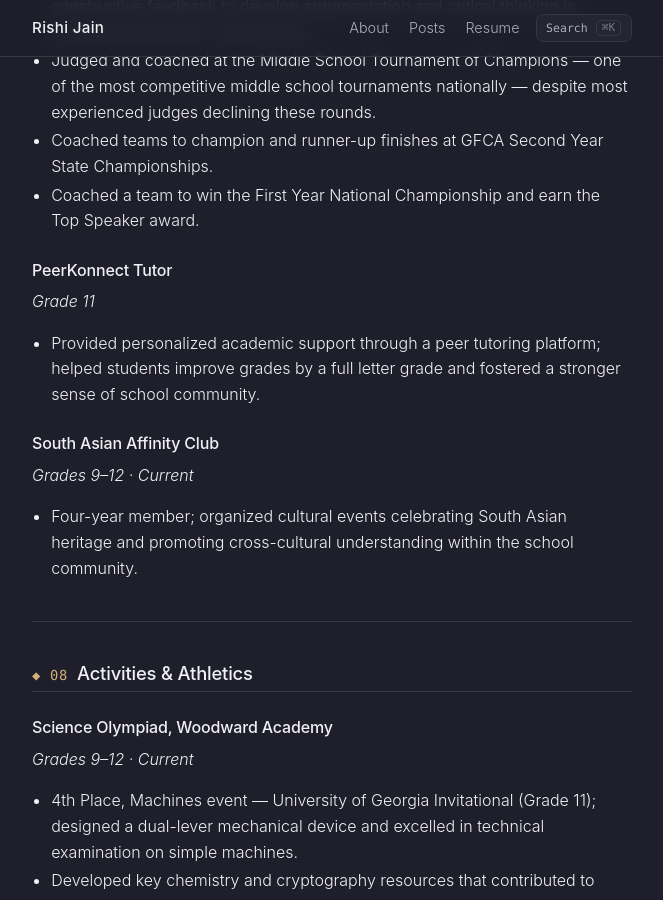
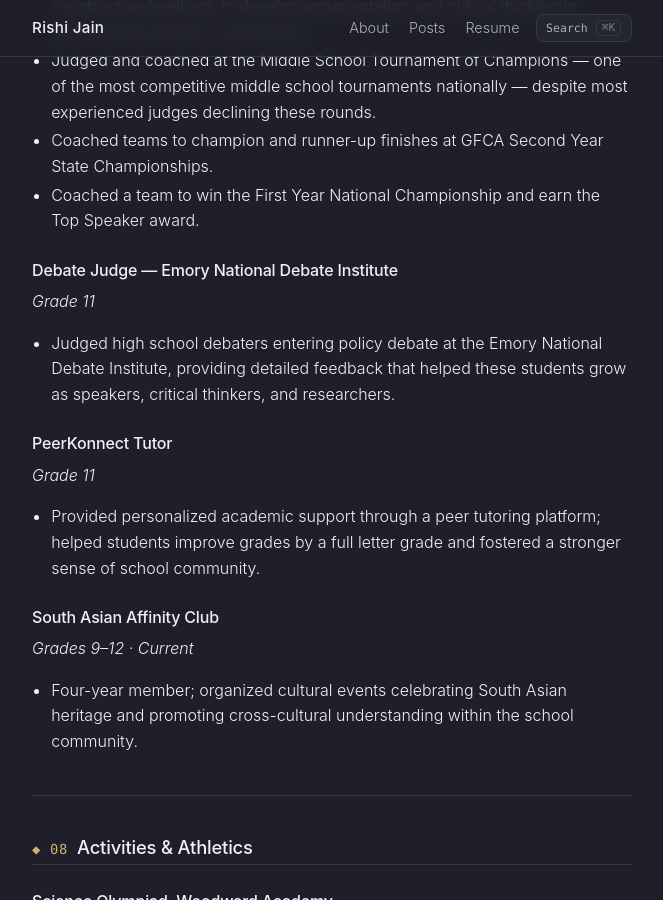
Before and after one commit to Rishi-Jain-27/rishi-jain-27.github.io, a Jekyll site: the page built from resume.md, in a window 1280 px wide and 900 px high, scrolled down 5080 px. Shown: the whole window, without its empty margins (308-971 px from the left). Built offline with Jekyll 4.4.1, drawn with Linux system fonts in a browser that asks for light colours; some of the changed text lies outside the part shown.

Commit message:
Updated resume and tech stacks

```diff
--- a/resume.md
+++ b/resume.md
@@ -160,6 +160,11 @@ National Honor Society (Randolph W. Thrower Chapter)
 - Coached teams to champion and runner-up finishes at GFCA Second Year State Championships.
 - Coached a team to win the First Year National Championship and earn the Top Speaker award.
 
+### Debate Judge — Emory National Debate Institute
+*Grade 11*
+
+- Judged high school debaters entering policy debate at the Emory National Debate Institute, providing detailed feedback that helped these students grow as speakers, critical thinkers, and researchers.
+
 ### PeerKonnect Tutor
 *Grade 11*
 
```
Also changed, not shown: other parts of resume.md (+1 -1 lines), index.html (+8 -0 lines).
